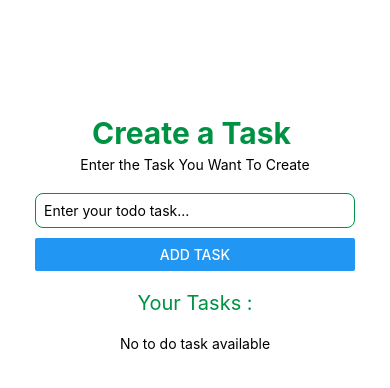
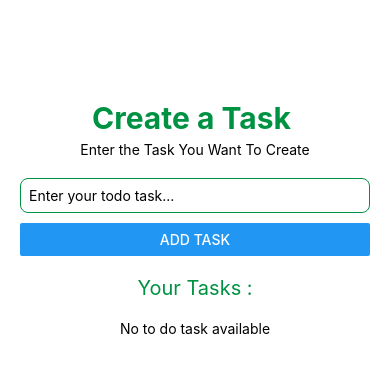
Before and after one commit to Muzammil-crypto/RN-Works_Todo, a React Native app: screen / in a window 390 px wide. Shown: the top 388 px of the page. Built offline with nearby package versions, Linux system fonts and the light colour scheme.

Commit message:
Structuring Project

```diff
--- a/src/core/Theme.tsx
+++ b/src/core/Theme.tsx
@@ -5,17 +5,14 @@ export const theme = {
   ...DefaultTheme,
   colors: {
     // ...DefaultTheme.colors,
-    themer: 'light',
-
+    themer: '#d2f8d2',
     text: '#818181',
     primary: '#009243',
-
     secondary: 'black',
     error: 'red',
   },
   darkTheme: {
     themer: 'dark',
-
     text: 'white',
     primary: 'black',
     secondary: 'white',
--- a/src/pages/Homepage.tsx
+++ b/src/pages/Homepage.tsx
@@ -46,7 +46,7 @@ export const Homepage = () => {
       <View style={styles.container}>
         <Text style={styles.title}>Create a Task </Text>
         <Text style={styles.subtitle1}>Enter the Task You Want To Create</Text>
-        <View style={styles.inputWrapper}>
+        <View style={styles.inputContainer}>
           <TextInput
             placeholder="Enter your todo task..."
             value={value}
@@ -89,11 +89,11 @@ export const Homepage = () => {
 
 const styles = StyleSheet.create({
   container: {
-    padding: 35,
+    padding: 20,
     alignItems: 'center',
     height: theme.dimensions.windowHeight,
   },
-  inputWrapper: {
+  inputContainer: {
     width: '100%',
     flexDirection: 'column',
     justifyContent: 'space-between',
@@ -125,16 +125,20 @@ const styles = StyleSheet.create({
     color: theme.colors.primary,
   },
   listItem: {
+    borderWidth: StyleSheet.hairlineWidth,
+    borderRadius: 3,
     flexDirection: 'row',
     justifyContent: 'space-between',
     alignItems: 'center',
     width: '100%',
     marginBottom: 10,
+    backgroundColor: theme.colors.themer,
   },
   addButton: {
     alignItems: 'flex-end',
   },
   task: {
+    marginLeft: 5,
     width: 200,
   },
   error: {
```
Also changed, not shown: src/components/base/InputField.tsx (added, +18 -0 lines), src/contexts/TodoContext.tsx (added, +23 -0 lines).
